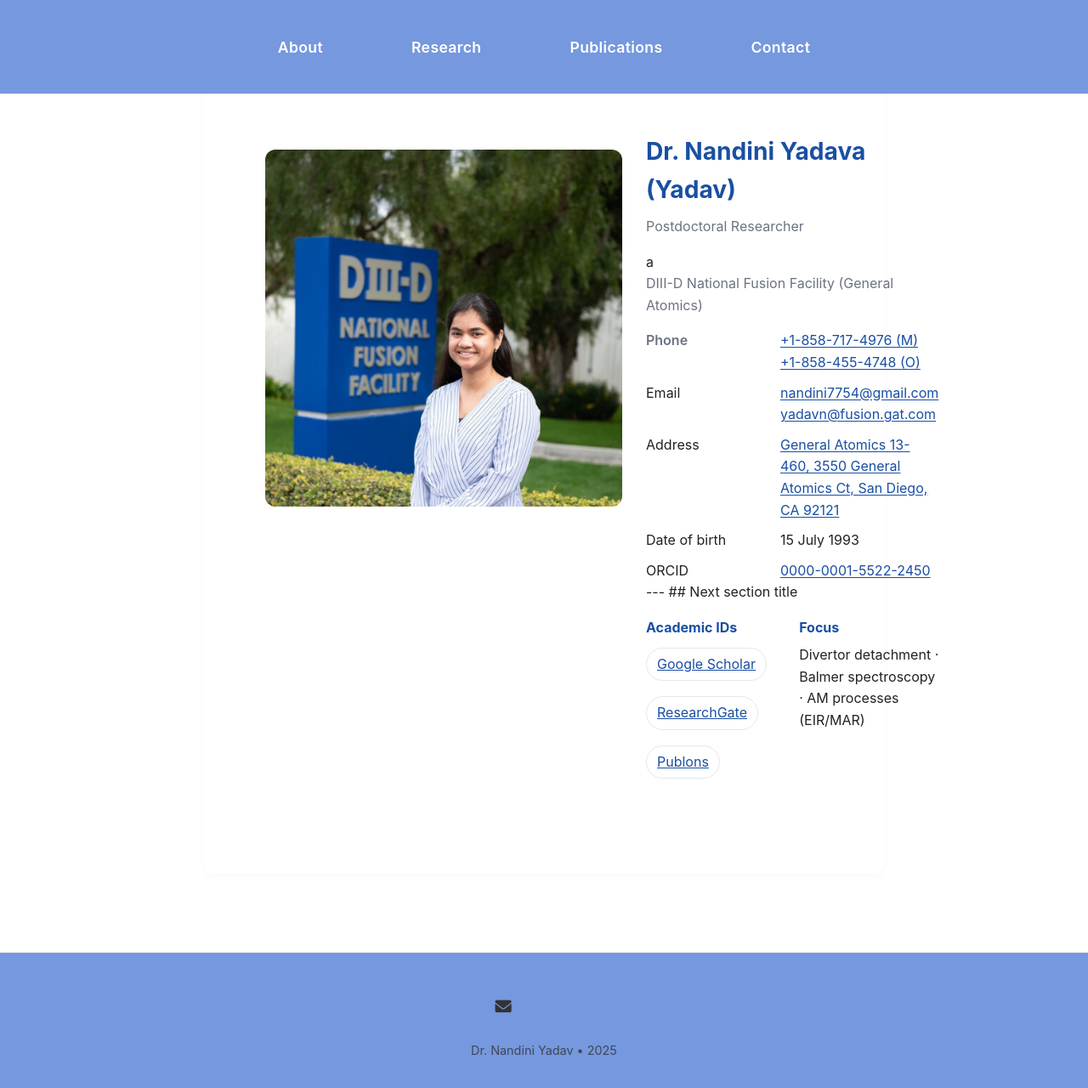
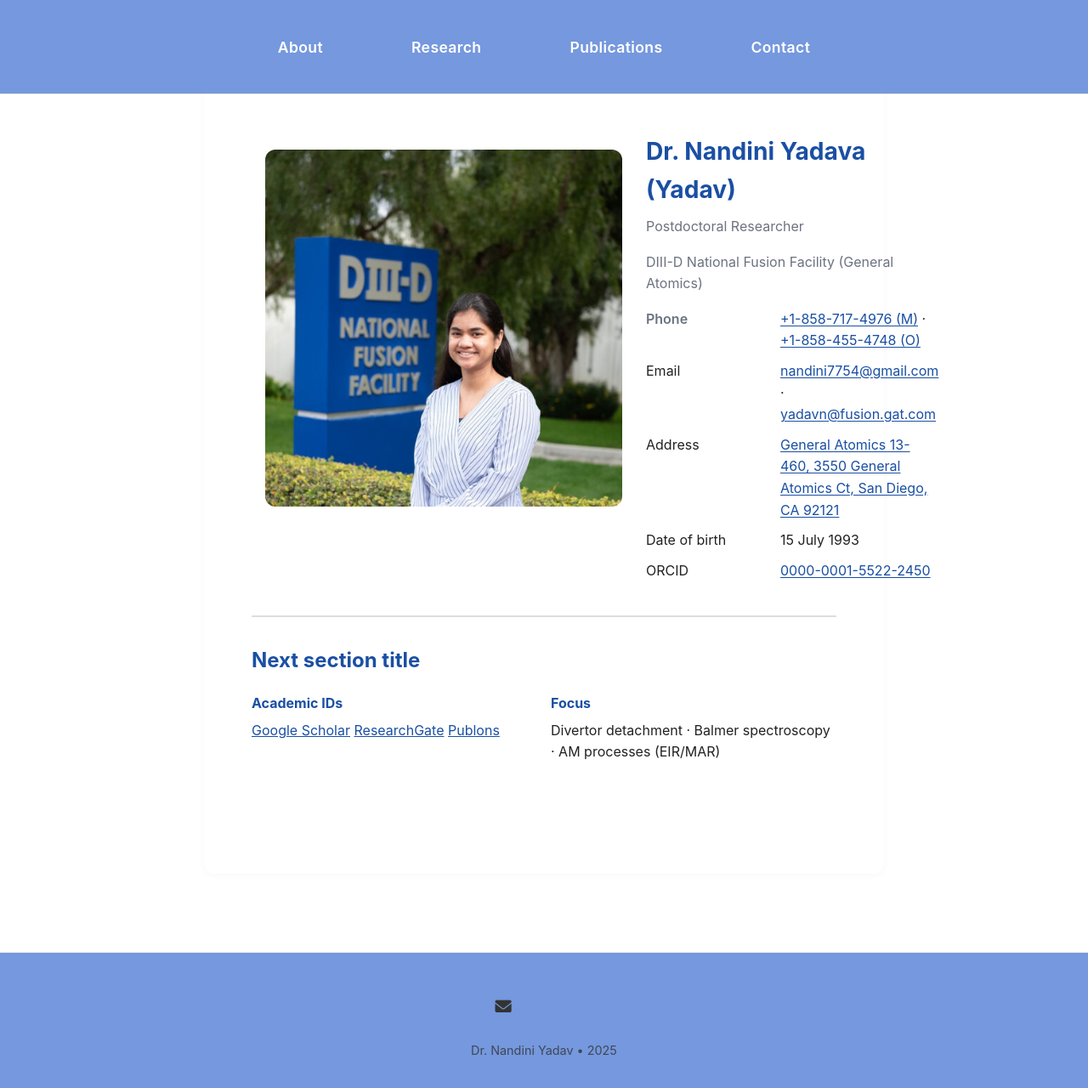
Before and after one commit to nandiniyadavaa/Researcher-NandiniYadav, a Jekyll site: the page built from pages/contact.md, in a window 1280 px wide and 1295 px high. Shown: the top 1280 px of the window at 85% size. Built offline with Jekyll 4.4.1, drawn with Linux system fonts in a browser that asks for light colours; a style sheet for code colours, icons or effects is not loaded; part of the change alters nothing that is shown.

Commit message:
Update contact.md

```diff
--- a/pages/contact.md
+++ b/pages/contact.md
@@ -5,80 +5,54 @@ permalink: /contact/
 ---
 
 <style>
+/* Simple, tidy contact layout */
+.contact{
+  max-width:980px; margin:0 auto 2.5rem; padding:0 1rem;
+  display:grid; grid-template-columns:420px 1fr; gap:28px; align-items:start;
+}
+@media (max-width:900px){ .contact{ grid-template-columns:1fr; } }
 
+.contact .photo img{ width:100%; height:auto; display:block; border-radius:12px; box-shadow:none; }
 
-/* layout: photo + info */
-.contact-grid{
-  display: grid;
-  grid-template-columns: 360px minmax(0,1fr);  /* minmax prevents overflow */
-  gap: 28px;
-  align-items: start;
-}
-@media (max-width: 980px){
-  .contact-grid{ grid-template-columns: 1fr; }
-}
+h1.contact-title{ margin:.25rem 0 .5rem; font-size:clamp(1.6rem,2.2vw,2.1rem); }
+.contact-sub{ color:#6b7280; margin:0 0 1rem; }
 
-/* make sure images can’t push layout wider */
-img{ max-width:100%; height:auto; }
-
-/* optional: slightly smaller title to avoid long wrap */
-.contact-info h1{
-  font-size: clamp(1.6rem, 2.2vw, 2.2rem);
-  line-height: 1.2;
-  overflow-wrap: anywhere;
-}
-
-/* Simple, tidy contact layout */
-.contact {
-  max-width: 980px; margin: 0 auto 2.5rem; padding: 0 1rem;
-  display: grid; grid-template-columns: 420px 1fr; gap: 28px; align-items: start;
-}
-@media (max-width: 900px){ .contact { grid-template-columns: 1fr; } }
-
-.contact .photo img {
-  width: 100%; height: auto; display: block; border-radius: 12px;
-  box-shadow: none;
-}
-
-h1.contact-title { margin: .25rem 0 .5rem; font-size: clamp(1.6rem, 2.2vw, 2.1rem); }
-.contact-sub { color: #6b7280; margin: 0 0 1rem; }
-
-.kv { display: grid; grid-template-columns: 140px 1fr; gap: 10px 18px; }
-.kv div:first-child { color:#6b7280; font-weight:600; }
+.kv{ display:grid; grid-template-columns:140px 1fr; gap:10px 18px; }
+.kv div:first-child{ color:#6b7280; font-weight:600; }
 .kv a{ text-decoration:underline; text-underline-offset:2px; }
 
-.cards { display: grid; gap: 16px; grid-template-columns: repeat(2, minmax(0,1fr)); margin-top: 16px; }
-@media (max-width: 600px){ .cards { grid-template-columns: 1fr; } }
-.card { border: none; }
-.card h3 { margin: 0 0 .4rem; font-size: 1rem; }
+/* cards below the separator */
+.cards{ display:grid; gap:16px; grid-template-columns:repeat(2,minmax(0,1fr)); margin-top:16px; }
+@media (max-width:600px){ .cards{ grid-template-columns:1fr; } }
+.card{ border:none; }
+.card h3{ margin:0 0 .4rem; font-size:1rem; }
 
-.links { display:flex; gap:18px; flex-wrap:wrap; margin-top: 10px; }
-.links a { border:1px solid #e5e7eb; border-radius: 999px; padding:6px 12px; }
+/* styled horizontal rule */
+.section-line{ border:0; height:2px; background:#ddd; margin:28px 0 20px; }
 </style>
 
 <div class="contact">
   <!-- Left: Photo -->
   <div class="photo">
-    <!-- Put your picture at /assets/image/contact.jpg -->
     <img src="{{ site.baseurl }}/assets/image/Nandini_Yadava.jpg" alt="Dr. Nandini Yadav (Yadava)">
   </div>
 
   <!-- Right: Info -->
   <div>
     <h1 class="contact-title">Dr. Nandini Yadava (Yadav)</h1>
-    <p class="contact-sub">Postdoctoral Researcher </p>a
-    <p class="contact-sub"> DIII-D National Fusion Facility (General Atomics)</p>
+    <p class="contact-sub">Postdoctoral Researcher</p>
+    <p class="contact-sub">DIII-D National Fusion Facility (General Atomics)</p>
 
     <div class="kv">
       <div>Phone</div>
       <div>
-        <a href="tel:+18587174976">+1-858-717-4976 (M)</a>
+        <a href="tel:+18587174976">+1-858-717-4976 (M)</a> ·
         <a href="tel:+18584554748">+1-858-455-4748 (O)</a>
       </div>
 
       <div>Email</div>
       <div>
-        <a href="mailto:nandini7754@gmail.com">nandini7754@gmail.com</a>
+        <a href="mailto:nandini7754@gmail.com">nandini7754@gmail.com</a> ·
         <a href="mailto:yadavn@fusion.gat.com">yadavn@fusion.gat.com</a>
       </div>
 
@@ -95,24 +69,24 @@ h1.contact-title { margin: .25rem 0 .5rem; font-size: clamp(1.6rem, 2.2vw, 2.1re
       <div>ORCID</div>
       <div><a href="https://orcid.org/0000-0001-5522-2450">0000-0001-5522-2450</a></div>
     </div>
----
+  </div>
+</div>
+
+<hr class="section-line">
 
 ## Next section title
 
-
-    <div class="cards">
-      <div class="card">
-        <h3>Academic IDs</h3>
-        <div class="links">
-          <a href="https://scholar.google.com/" target="_blank">Google Scholar</a>
-          <a href="https://www.researchgate.net/" target="_blank">ResearchGate</a>
-          <a href="https://publons.com/" target="_blank">Publons</a>
-        </div>
-      </div>
-      <div class="card">
-        <h3>Focus</h3>
-        <p>Divertor detachment · Balmer spectroscopy · AM processes (EIR/MAR)</p>
-      </div>
+<div class="cards">
+  <div class="card">
+    <h3>Academic IDs</h3>
+    <div class="links">
+      <a href="https://scholar.google.com/" target="_blank">Google Scholar</a>
+      <a href="https://www.researchgate.net/" target="_blank">ResearchGate</a>
+      <a href="https://publons.com/" target="_blank">Publons</a>
     </div>
   </div>
+  <div class="card">
+    <h3>Focus</h3>
+    <p>Divertor detachment · Balmer spectroscopy · AM processes (EIR/MAR)</p>
+  </div>
 </div>
```
